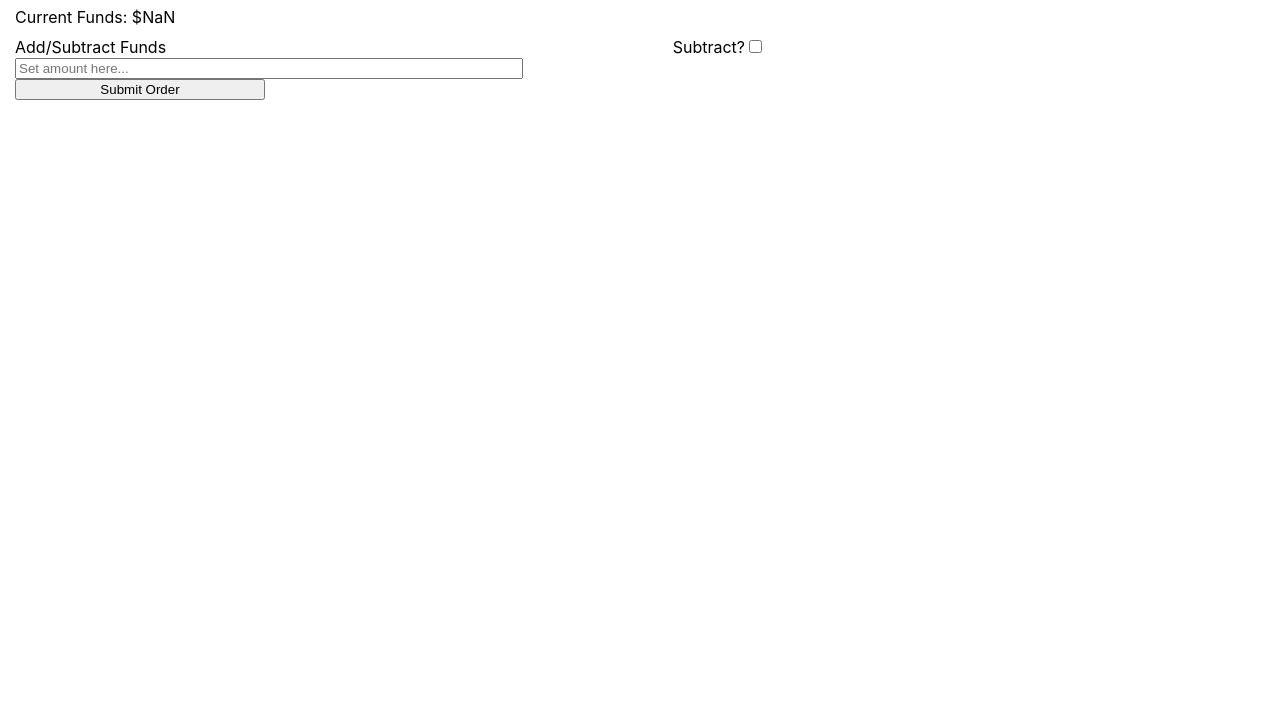
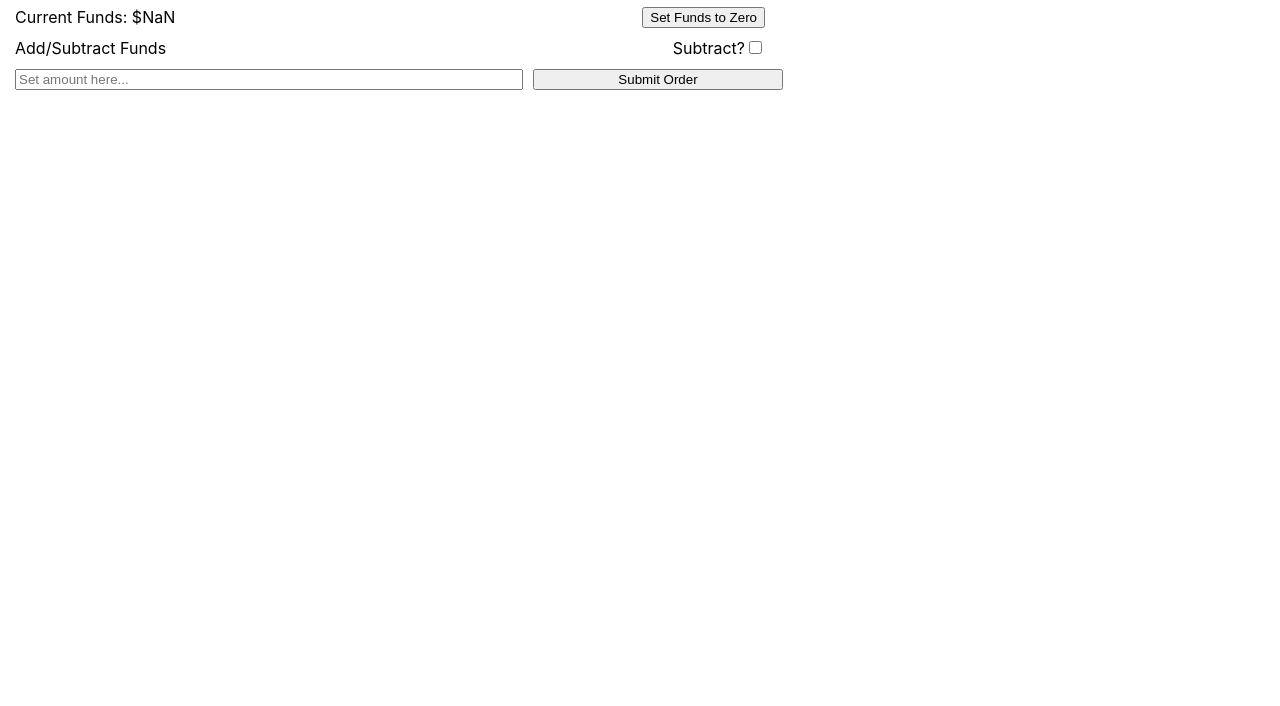
Before and after one commit to loganallengray/faux-lotto, a React app: page /funds in a window 1280 px wide. Shown: the part 94-800 px from the top of the page. Built offline with nearby package versions, Linux system fonts and the light colour scheme; no server answers; sample sign-in values are in the browser's storage.

Commit message:
code moved over

```diff
--- a/src/components/views/funds/Funds.js
+++ b/src/components/views/funds/Funds.js
@@ -51,13 +51,49 @@ export const Funds = ({player, setPlayer}) => {
         }
     }
 
+    const handleReset = (event) => {
+        event.preventDefault()
+
+        const playerToSend = {
+            name: player.name,
+            email: player.email,
+            currency: 0,
+            wins: player.wins,
+            losses: player.losses
+        }
+
+        fetch(`http://localhost:8088/players/${player.id}`, {
+            method: "PUT",
+            headers: {
+                "Content-Type": "application/json",
+            },
+            body: JSON.stringify(playerToSend),
+        })
+            .then(() => {
+                fetch(`http://localhost:8088/players?id=${player.id}`)
+                    .then((res) => res.json())
+                    .then((data) => {
+                        setPlayer(data[0])
+                    })
+            })
+    }
+
     return (
         <>
             <h2>Funds</h2>
             <main id="main-content">
-                <div>Current Funds: ${parseFloat(player.currency).toFixed(2)}</div>
+                <div id="current-currency">
+                    <div id="funds-display">Current Funds: ${parseFloat(player.currency).toFixed(2)}</div>
+                    <button
+                        id="funds-reset"
+                        onClick={(event) => {
+                            handleReset(event)
+                        }}
+                    >Set Funds to Zero
+                    </button>
+                </div>
                 <form id="fund-form">
-                    <fieldset id="fund-amount">
+                    <fieldset id="fund-options">
                         <div id="fund-header">
                             <label id="fund-header-text">Add/Subtract Funds</label>
                             <div id="fund-subtract">
@@ -73,6 +109,8 @@ export const Funds = ({player, setPlayer}) => {
                                     }} />
                             </div>
                         </div>
+                    </fieldset>
+                    <fieldset id="fund-amount">
                         <input
                             id="funds-input"
                             type="number"
@@ -84,13 +122,13 @@ export const Funds = ({player, setPlayer}) => {
                                 copy.newFunds = event.target.value
                                 setUserChoices(copy)
                             }} />
+                        <button
+                            id="fund-submit"
+                            onClick={(event) => {
+                                handleSubmit(event)
+                            }}
+                        >Submit Order</button>
                     </fieldset>
-                    <button
-                        id="fund-submit"
-                        onClick={(event) => {
-                            handleSubmit(event)
-                        }}
-                    >Submit Order</button>
                 </form>
             </main>
         </>
--- a/src/components/views/funds/funds.css
+++ b/src/components/views/funds/funds.css
@@ -32,7 +32,7 @@
     width: 20%;
 }
 
-fieldset {
+#fund-form fieldset {
     margin-top: 10px;
     padding: 0px;
 }
```
